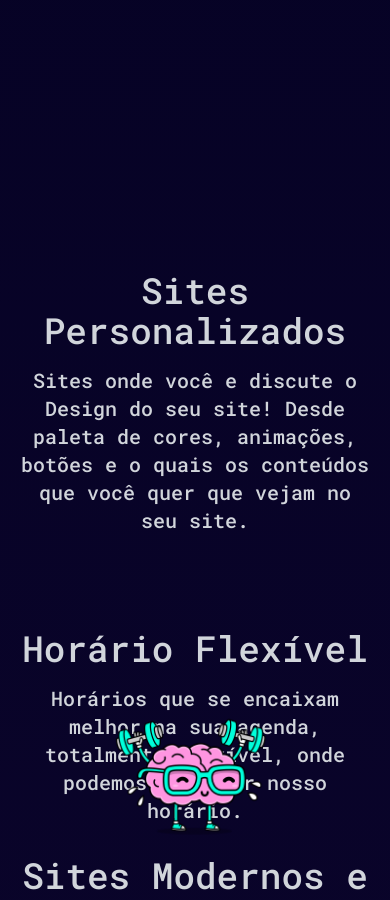
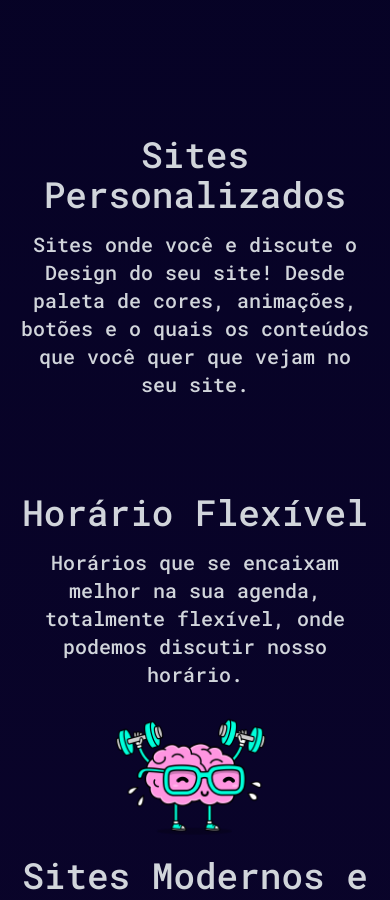
Before and after one commit to Reaction53/Portfolio, a React (Create React App) app: page / in a window 390 px wide. Shown: the part 1380-2280 px from the top of the page. Built offline with nearby package versions, Linux system fonts and the light colour scheme; the HTML template or start-up script is replaced by a standard one.

Commit message:
some responsive changes

```diff
--- a/src/components/Bio.tsx
+++ b/src/components/Bio.tsx
@@ -6,7 +6,7 @@ function Bio () {
 
   return (
     <div className="grid grid-cols-2 w-[100vw] h-[80vw] lg:flex flex-wrap">
-      <motion.div className='md:mt-[135%]'
+      <motion.div className='md:mt-[100%]'
           initial={{opacity:0 , scale: 0}}
           whileInView={{ opacity: 1 , scale: 1}}
           transition={{ease: [0, 0.71, 0.2, 1.01]}}>
```
